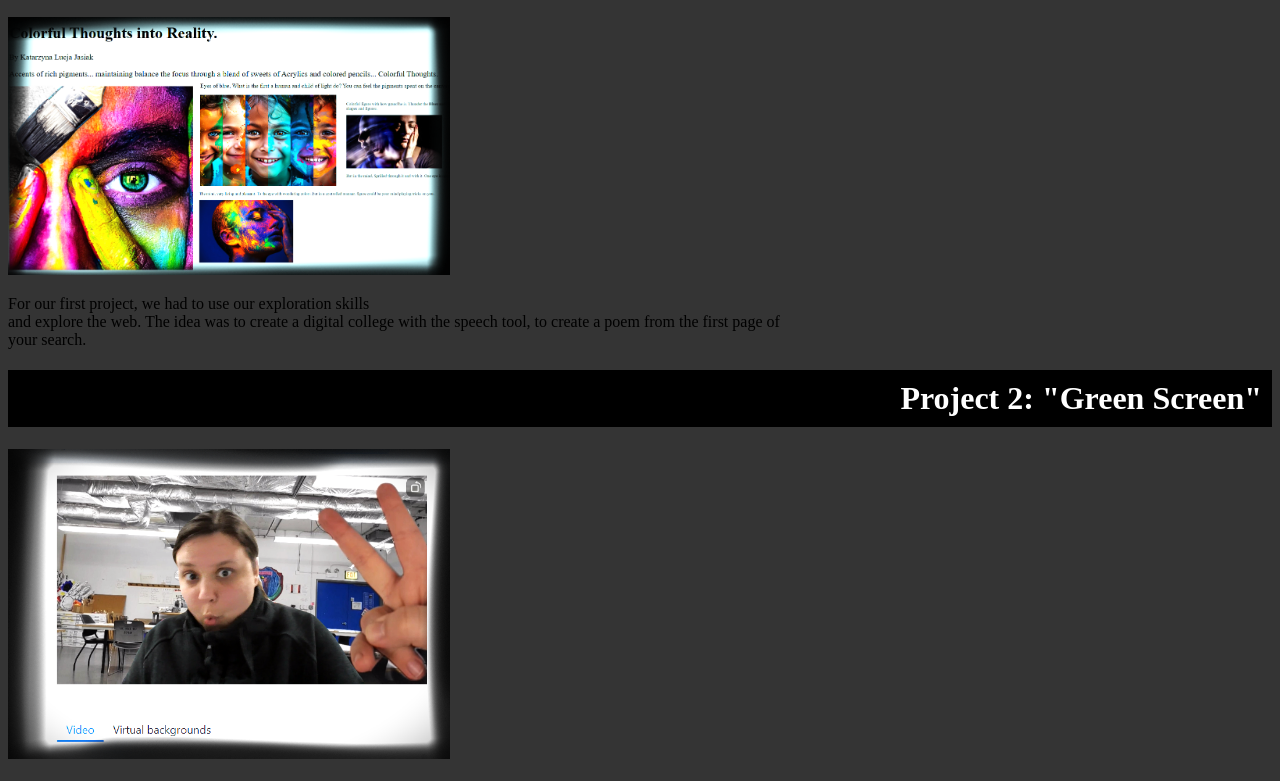
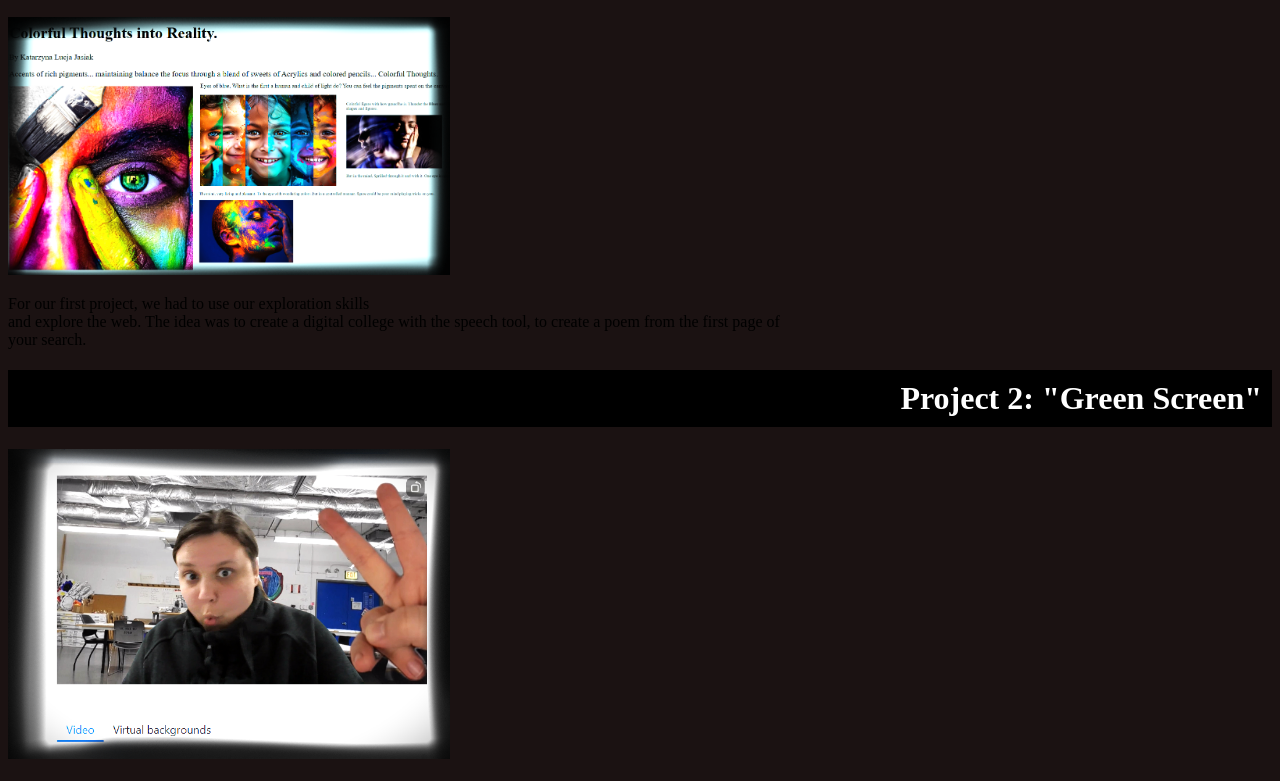
Before and after one commit to Kasia-1010/Project_4_-personal-portfolio-_KASIA, a plain HTML site: page index.html in a window 1280 px wide. Shown: the part 349-1130 px from the top of the page. Drawn offline with Linux system fonts and the light colour scheme.

Commit message:
Update index.html

```diff
--- a/index.html
+++ b/index.html
@@ -3,7 +3,7 @@
 <head>
 <style>
 body {
-  background-color: #343434;
+  background-color: #1B1212;
 }
 </style>
 </head>
```
